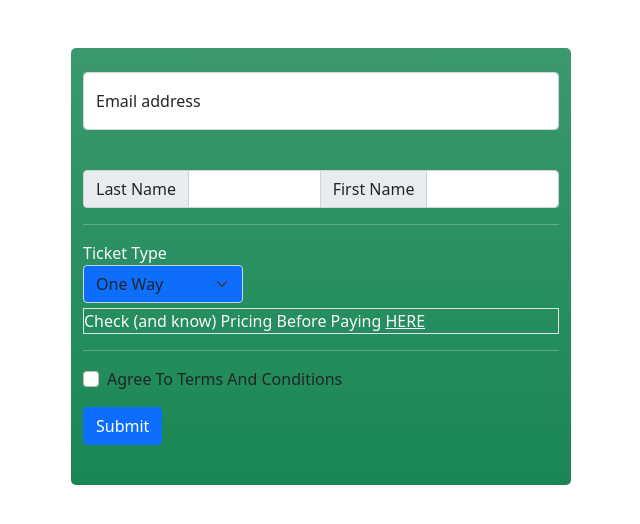
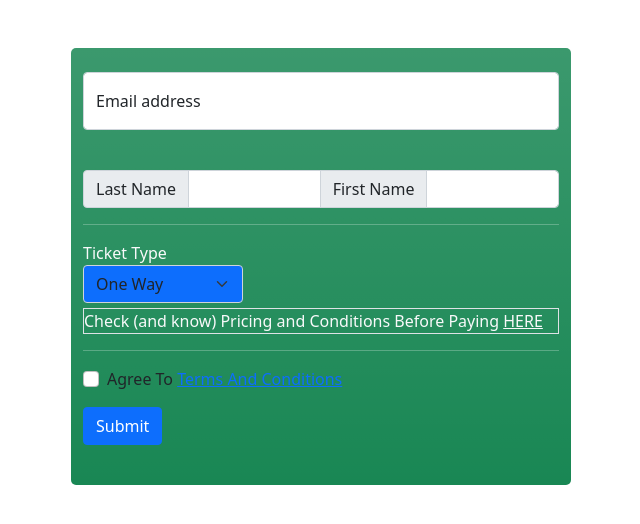
Before and after one commit to madler12345/HEPTA, a plain HTML site: page buy-1p.html in a window 1280 px wide. Shown: the whole page, without its empty margins (319-959 px from the left). Drawn offline with nearby package versions, Linux system fonts and the light colour scheme.

Commit message:
Update buy-1p.html

```diff
--- a/buy-1p.html
+++ b/buy-1p.html
@@ -36,12 +36,12 @@
       <option value="Monthly">Monthly Ticket</option>
     </select>
     <div class="notid"></div>
-    <p class="text-light border">Check (and know) Pricing Before Paying <a href="tickets.html" class="text-light">HERE</a></p>
+    <p class="text-light border">Check (and know) Pricing and Conditions Before Paying <a href="tickets.html" class="text-light">HERE</a></p>
   </div>
   <hr>
   <div class="mb-3 form-check">
     <input type="checkbox" class="form-check-input" id="exampleCheck1" required>
-    <label class="form-check-label" for="exampleCheck1">Agree To Terms And Conditions</label>
+    <label class="form-check-label" for="exampleCheck1">Agree To <a href="#">Terms And Conditions</a></label>
   </div>
   <button class="btn btn-primary" type="submit">Submit</button>
 
```
